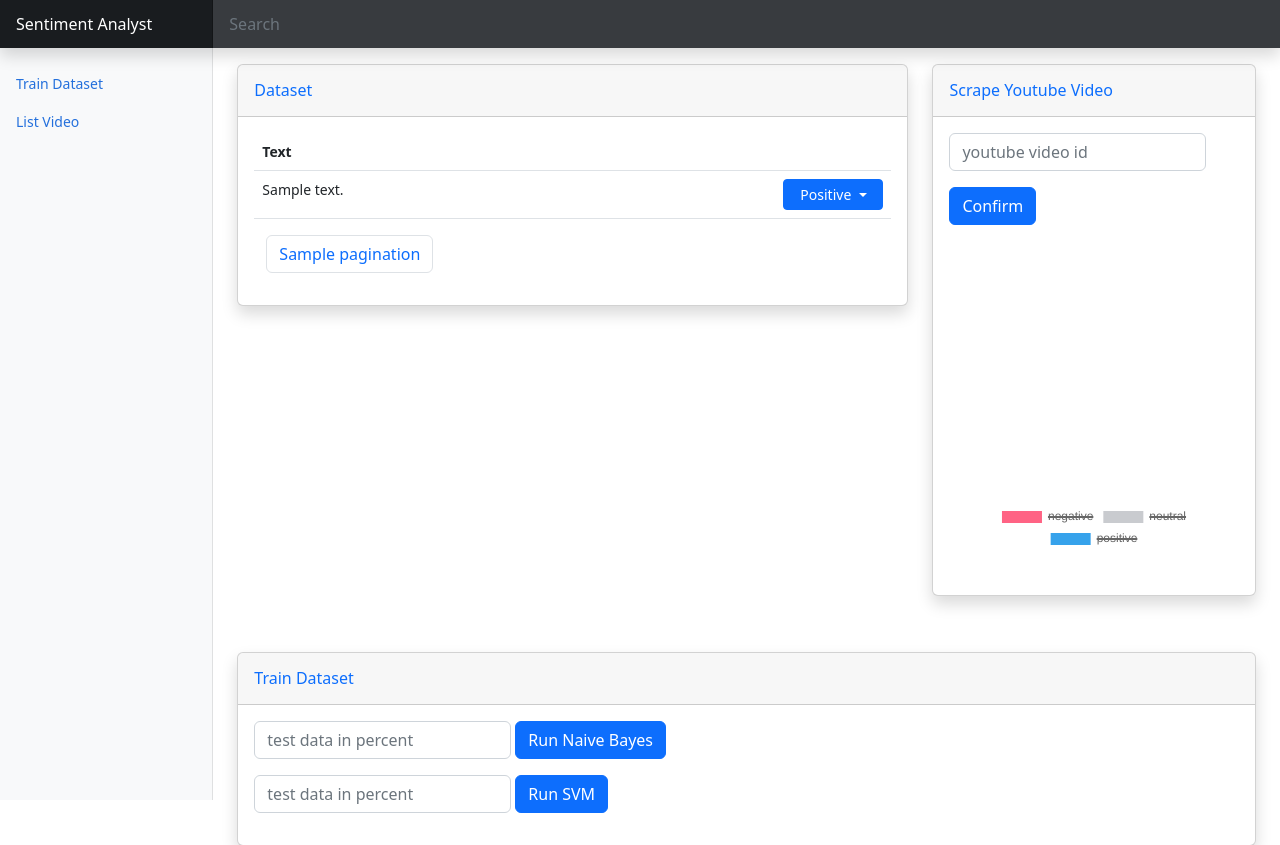
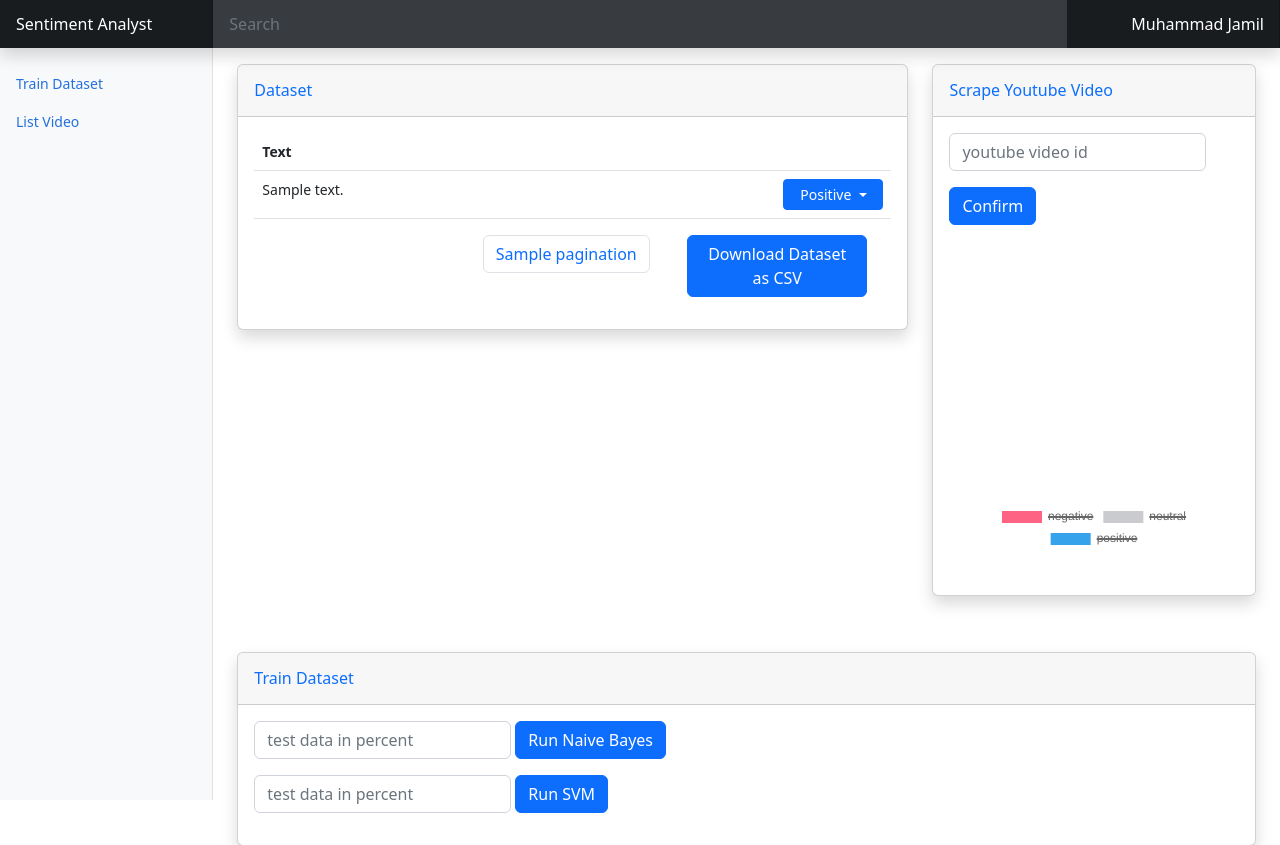
Before and after one commit to lintabong/web-flask-youtube-sentiment-cl, a Flask app: template templates/dataset.html in a window 1280 px wide. Shown: the top 845 px of the page. Run offline with Flask 3, Linux system fonts and the light colour scheme; the template is opened without the code that fills it: most values are stand-ins (such as "Sample title", 1, 10 or a date in 2020); parts of the project's set-up code (start-up, migrations or seed data) failed here and were passed over; some libraries are stand-ins or nearby versions.

Commit message:
Add download dataset

```diff
--- a/app.py
+++ b/app.py
@@ -1,8 +1,10 @@
+import re
 from flask import Flask
 from flask import request
 from flask import render_template
 from flask import url_for
 from flask import redirect
+from flask import Response
 from threading import Thread
 
 from helper import formatter
@@ -23,7 +25,7 @@
     if request.method == "POST":
         video_id = request.form.get("fname")
 
-        p = Thread(target=predict.run, args=(video_id))
+        p = Thread(target=predict.run, args=(video_id,))
         p.start()
 
     return render_template("index.html")
@@ -137,5 +139,32 @@
     return redirect(url_for("list_video"))
 
 
+@app.route("/download_dataset", methods=["GET", "POST"])
+def download_dataset():
+    if request.method == "POST":
+        csv = ""
+        for i, data in enumerate(database.get_all_dataset()):
+            csv += "{},{},{}\n".format(i, re.sub(r"\n|\s\s", "", data["text"]), data["sentiment"])
+
+        return Response(
+                        csv,
+                        mimetype="text/csv",
+                        headers={"Content-disposition":
+                                "attachment; filename=dataset.csv"})
+
+
+@app.route("/download_dataset_by_video_id/<video_id>", methods=["GET", "POST"])
+def download_dataset_by_video_id(video_id):
+        csv = ""
+        for i, data in enumerate(database.get_all_dataset_by_video_id(video_id)):
+            csv += "{},{},{}\n".format(i, re.sub(r"\n|\s\s", "", data["text"]), data["sentiment"])
+
+        return Response(
+                        csv,
+                        mimetype="text/csv",
+                        headers={"Content-disposition":
+                                f'attachment; filename=dataset_{video_id}.csv'})
+
+
 if __name__ == "__main__":
     app.run(debug=True)
--- a/lib/database.py
+++ b/lib/database.py
@@ -78,6 +78,12 @@
 
     def get_dataset(self, offset=0):
         return list(self.db["dataset"].find({}).limit(self.limit).skip(int(offset)*self.limit))
+
+    def get_all_dataset(self):
+        return list(self.db["dataset"].find({}))
+
+    def get_all_dataset_by_video_id(self, video_id):
+        return list(self.db["dataset"].find({"videoId": video_id}))
 
     def get_max_dataset_page(self):
         end = self.db["dataset"].count_documents({})
--- a/templates/base.html
+++ b/templates/base.html
@@ -21,6 +21,7 @@
             <input class="form-control form-control-dark w-100 rounded-0 border-0" type="text" placeholder="Search" aria-label="Search">
             <div class="navbar-nav">
             </div>
+            <a class="navbar-brand col-md-3 col-lg-2 me-0 px-3 text-end fs-6" href="#">Muhammad Jamil</a>
         </header>
 
         <div class="container-fluid">
--- a/templates/dataset.html
+++ b/templates/dataset.html
@@ -9,6 +9,15 @@
                         <h6 class="m-0 font-weight-bold text-primary">Dataset</h6>
                     </div>
                     <div class="card-body">
+                        <div class="container text-center">
+                            <div class="row align-items-end">
+                                <div class="col"></div>
+                                <div class="col"></div>
+                                <div class="col">
+
+                                </div>
+                            </div>
+                        </div>
                         <table class="table">
                             <thead>
                               <tr>
@@ -60,6 +69,10 @@
                             </tbody>
                         </table>
                         <div class="container">
+                            <div class="container text-center">
+                                <div class="row align-items-start">
+                                    <div class="col"></div>
+                                    <div class="col">
                                         <nav aria-label="Page navigation">
                                             <ul class="pagination">
                                                 {% for i in pagination %}
@@ -75,6 +88,18 @@
                                                 {% endfor %}
                                             </ul>
                                         </nav>
+                                    </div>
+                                    <div class="col float-end">
+                                        <div class="float-end">
+                                            <form action="{{ url_for('download_dataset')}}" method="post" class="row g-1">
+                                                <div class="col-auto">
+                                                    <button type="submit" class="btn btn-primary mb-3">Download Dataset as CSV</button>
+                                                </div>
+                                            </form>
+                                        </div>
+                                    </div>
+                                </div>
+                            </div>
                         </div>
                     </div>
                 </div>
```
Also changed, not shown: templates/list_video.html (+9 -6 lines). Lines whose indentation alone changed are shown as unchanged.
